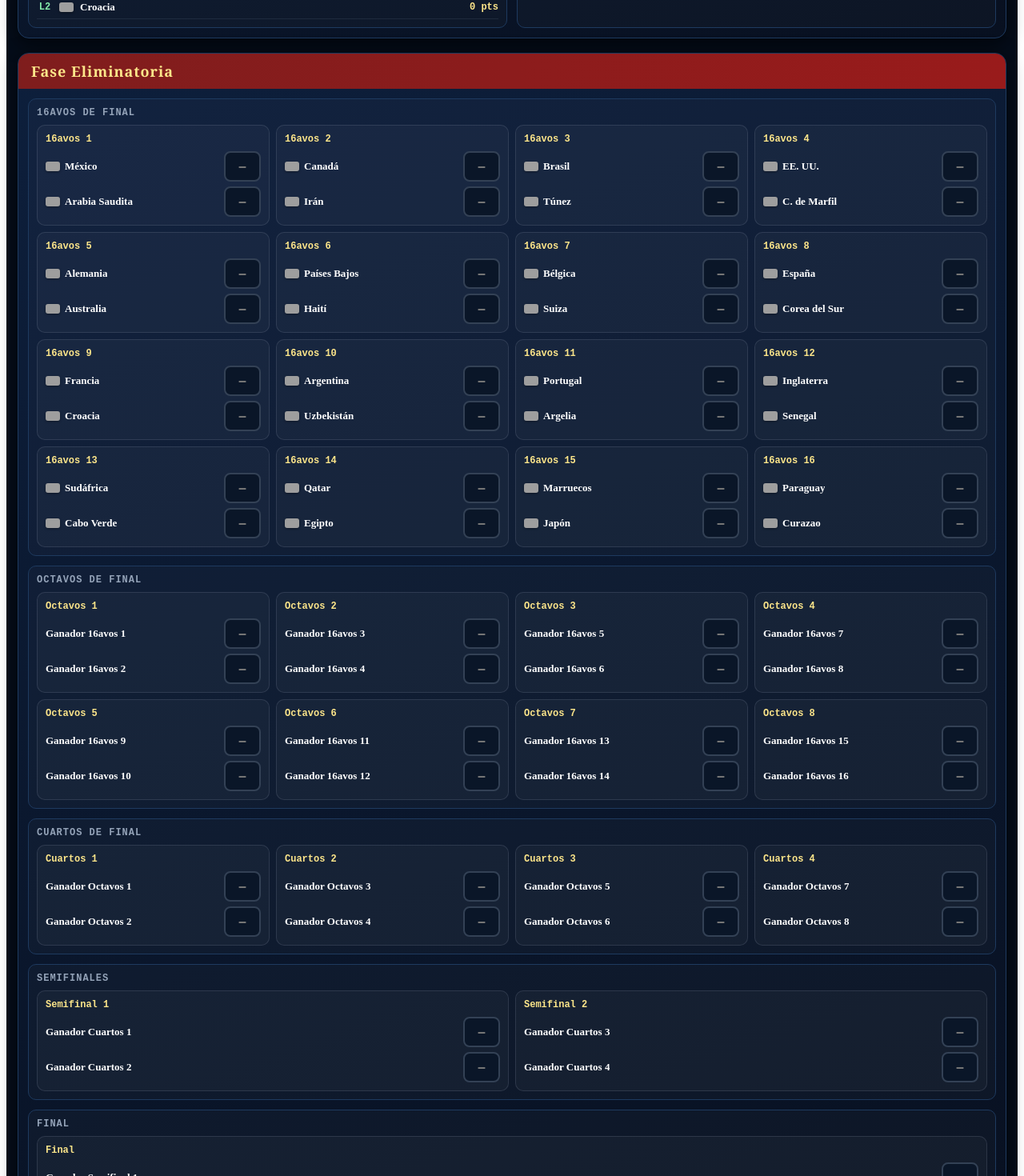
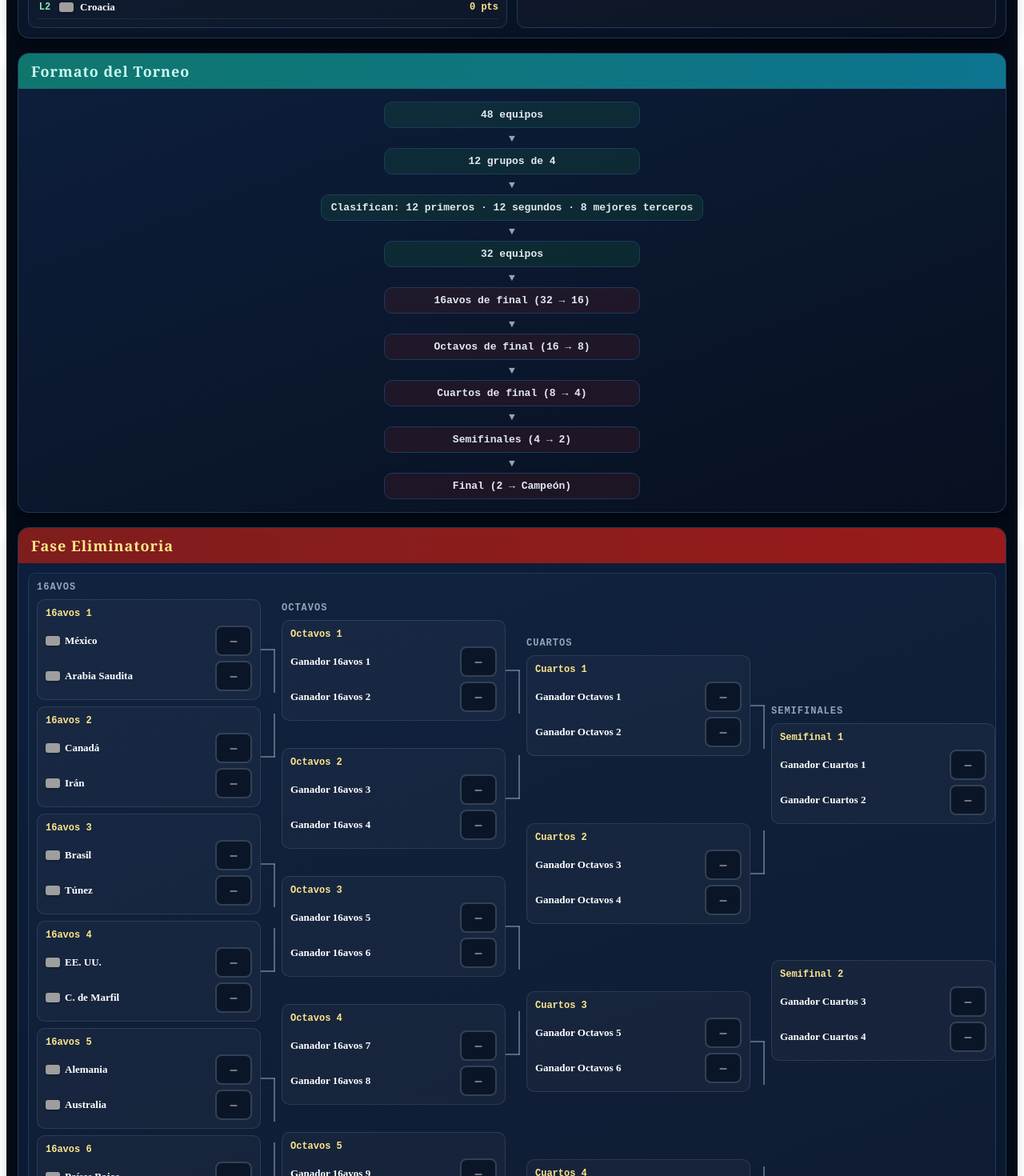
Before and after one commit to Mauromartinezgit/fixture-mundial, a React (Vite) app: page / in a window 1280 px wide. Shown: the part 3840-5310 px from the top of the page at 80% size. Built offline with nearby package versions, Linux system fonts and the light colour scheme.

Commit message:
nueva-fase2

```diff
--- a/src/App.jsx
+++ b/src/App.jsx
@@ -316,14 +316,42 @@ function KnockoutMatchCard({ match, onScore }) {
   );
 }
 
-function KnockoutRoundSection({ title, matches, onScore }) {
+function BracketMatchSlot({ match, onScore, connector }) {
+  const lineColor = "rgba(148,163,184,0.55)";
+
   return (
-    <div style={{
-      border: "1px solid #1e3a5f",
-      borderRadius: 10,
-      padding: 10,
-      background: "rgba(255,255,255,0.02)",
-    }}>
+    <div style={{ position: "relative" }}>
+      <KnockoutMatchCard match={match} onScore={onScore} />
+
+      {connector && (
+        <>
+          <div style={{
+            position: "absolute",
+            right: -18,
+            top: "50%",
+            width: 18,
+            height: 2,
+            background: lineColor,
+            transform: "translateY(-50%)",
+          }} />
+          <div style={{
+            position: "absolute",
+            right: -18,
+            width: 2,
+            height: 54,
+            background: lineColor,
+            top: connector === "top" ? "50%" : undefined,
+            bottom: connector === "bottom" ? "50%" : undefined,
+          }} />
+        </>
+      )}
+    </div>
+  );
+}
+
+function KnockoutBracketColumn({ title, matches, onScore, topOffset = 0, gap = 8, cardMinWidth = 260, showConnectors = false }) {
+  return (
+    <div style={{ marginTop: topOffset, minWidth: cardMinWidth }}>
       <div style={{
         fontSize: 12,
         color: "#94a3b8",
@@ -336,9 +364,14 @@ function KnockoutRoundSection({ title, matches, onScore }) {
         {title}
       </div>
 
-      <div style={{ display: "grid", gridTemplateColumns: "repeat(auto-fit,minmax(250px,1fr))", gap: 8 }}>
-        {matches.map((match) => (
-          <KnockoutMatchCard key={match.scoreKey} match={match} onScore={onScore} />
+      <div style={{ display: "grid", gap }}>
+        {matches.map((match, idx) => (
+          <BracketMatchSlot
+            key={match.scoreKey}
+            match={match}
+            onScore={onScore}
+            connector={showConnectors ? (idx % 2 === 0 ? "top" : "bottom") : null}
+          />
         ))}
       </div>
     </div>
@@ -354,6 +387,78 @@ function countPlayedGroupMatches(scores) {
     });
   });
   return count;
+}
+
+const TOURNAMENT_FLOW = [
+  "48 equipos",
+  "12 grupos de 4",
+  "Clasifican: 12 primeros · 12 segundos · 8 mejores terceros",
+  "32 equipos",
+  "16avos de final (32 → 16)",
+  "Octavos de final (16 → 8)",
+  "Cuartos de final (8 → 4)",
+  "Semifinales (4 → 2)",
+  "Final (2 → Campeón)",
+];
+
+function TournamentFlowCard() {
+  return (
+    <div style={{
+      maxWidth: 1400,
+      margin: "18px auto 0",
+      padding: "0 14px",
+    }}>
+      <div style={{
+        background: "linear-gradient(160deg,#0d1f3c 0%,#081020 100%)",
+        borderRadius: 14,
+        border: "1px solid #1e3a5f",
+        boxShadow: "0 6px 24px rgba(0,0,0,0.6)",
+        overflow: "hidden",
+      }}>
+        <div style={{
+          background: "linear-gradient(90deg,#0f766e,#0e7490)",
+          padding: "10px 16px",
+          fontSize: 18,
+          fontWeight: 800,
+          color: "#ccfbf1",
+          letterSpacing: 1,
+          fontFamily: "Georgia,serif",
+        }}>
+          Formato del Torneo
+        </div>
+
+        <div style={{
+          padding: "16px 12px",
+          display: "grid",
+          justifyContent: "center",
+          gap: 4,
+        }}>
+          {TOURNAMENT_FLOW.map((step, idx) => (
+            <div key={step} style={{ display: "grid", justifyItems: "center", gap: 6 }}>
+              <div style={{
+                minWidth: 320,
+                maxWidth: 540,
+                textAlign: "center",
+                border: "1px solid #1e3a5f",
+                background: idx >= 4 ? "rgba(127,29,29,0.18)" : "rgba(34,197,94,0.10)",
+                borderRadius: 10,
+                padding: "8px 12px",
+                color: "#e2e8f0",
+                fontFamily: "monospace",
+                fontWeight: 700,
+                fontSize: 13,
+              }}>
+                {step}
+              </div>
+              {idx < TOURNAMENT_FLOW.length - 1 && (
+                <div style={{ color: "#94a3b8", fontFamily: "monospace", fontWeight: 800 }}>▼</div>
+              )}
+            </div>
+          ))}
+        </div>
+      </div>
+    </div>
+  );
 }
 
 function ScoreInput({ value, onChange }) {
@@ -788,6 +893,8 @@ export default function App() {
         </div>
       </div>
 
+      <TournamentFlowCard />
+
       {/* FASE ELIMINATORIA */}
       <div style={{ maxWidth: 1400, margin: "18px auto 0", padding: "0 14px" }}>
         <div style={{
@@ -809,12 +916,28 @@ export default function App() {
             Fase Eliminatoria
           </div>
 
-          <div style={{ padding: 12, display: "grid", gap: 12 }}>
-            <KnockoutRoundSection title="16avos de final" matches={roundOf32} onScore={onScore} />
-            <KnockoutRoundSection title="Octavos de final" matches={roundOf16} onScore={onScore} />
-            <KnockoutRoundSection title="Cuartos de final" matches={quarterFinals} onScore={onScore} />
-            <KnockoutRoundSection title="Semifinales" matches={semiFinals} onScore={onScore} />
-            <KnockoutRoundSection title="Final" matches={final} onScore={onScore} />
+          <div style={{ padding: 12 }}>
+            <div style={{
+              border: "1px solid #1e3a5f",
+              borderRadius: 10,
+              background: "rgba(255,255,255,0.02)",
+              padding: 10,
+              overflowX: "auto",
+            }}>
+              <div style={{
+                minWidth: 1500,
+                display: "grid",
+                gridTemplateColumns: "280px 280px 280px 280px 280px",
+                gap: 26,
+                alignItems: "start",
+              }}>
+                <KnockoutBracketColumn title="16avos" matches={roundOf32} onScore={onScore} topOffset={0} gap={8} showConnectors />
+                <KnockoutBracketColumn title="Octavos" matches={roundOf16} onScore={onScore} topOffset={26} gap={34} showConnectors />
+                <KnockoutBracketColumn title="Cuartos" matches={quarterFinals} onScore={onScore} topOffset={70} gap={84} showConnectors />
+                <KnockoutBracketColumn title="Semifinales" matches={semiFinals} onScore={onScore} topOffset={155} gap={170} showConnectors />
+                <KnockoutBracketColumn title="Final" matches={final} onScore={onScore} topOffset={255} gap={8} />
+              </div>
+            </div>
 
             <div style={{
               border: "1px solid #1e3a5f",
```
